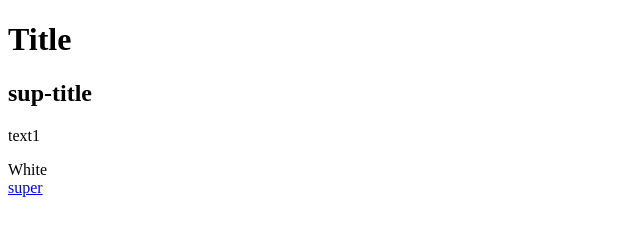
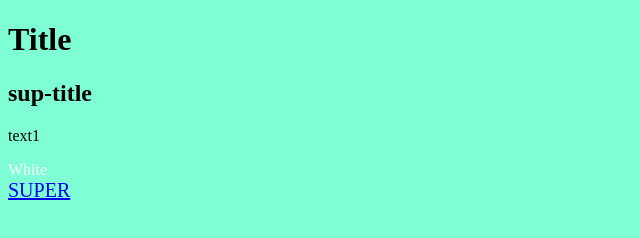
Before and after one commit to Bentsa-S/test, a plain HTML site: page index.html in a window 1280 px wide. Shown: the whole page, without its empty margins (0-640 px from the left). Drawn offline with Linux system fonts and the light colour scheme.

Commit message:
add font-size

```diff
--- a/index.html
+++ b/index.html
@@ -1,6 +1,7 @@
 <!DOCTYPE html>
 <html lang="en">
 <head>
+    <link rel="stylesheet" href="main.css">
     <meta charset="UTF-8">
     <meta http-equiv="X-UA-Compatible" content="IE=edge">
     <meta name="viewport" content="width=device-width, initial-scale=1.0">
--- a/main.css
+++ b/main.css
@@ -4,3 +4,9 @@ body{
 span{
     color: white;
 }
+nav {
+    color: blueviolet;
+    text-transform: uppercase;
+    text-decoration: none;
+    font-size: 20px;
+}
```
